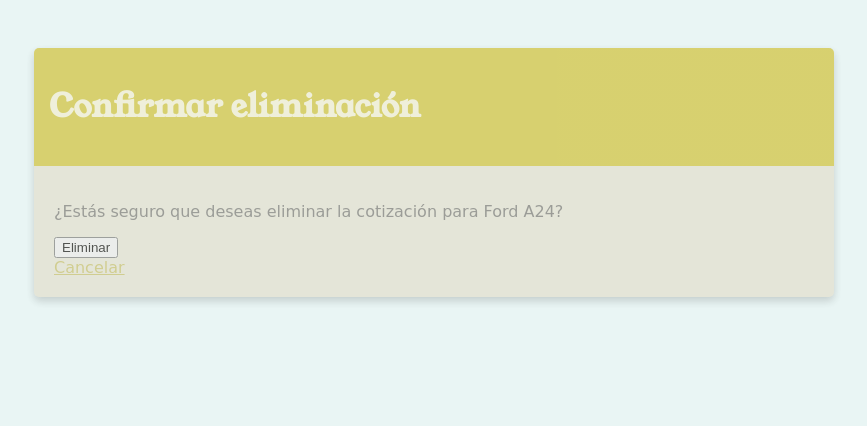
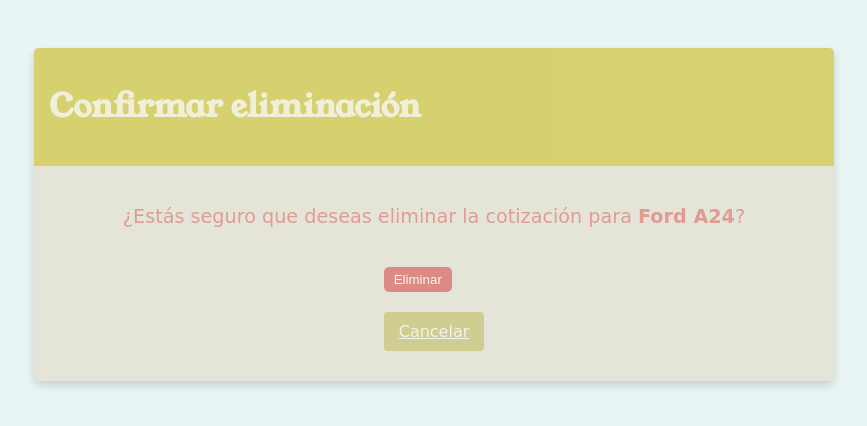
Before and after one commit to davidguillen2002/proyectoweb, a Django app: page /eliminar-cotizacion/25/ in a window 1280 px wide. Shown: the top 426 px of the page, without its empty margins (206-1073 px from the left). Run offline with Django 4.2, Linux system fonts and the light colour scheme; a user stored in the database is signed in; data comes from the database, SQL or seed files in the repository; both versions use the stored data as it was after the commit; some web fonts are replaced.

Commit message:
CRUD COMPLETO CON CORE LISTO

```diff
--- a/base/templates/base/cotizacion_confirm_delete.html
+++ b/base/templates/base/cotizacion_confirm_delete.html
@@ -3,12 +3,13 @@
 <div class="barra-superior">
     <h1>Confirmar eliminación</h1>
 </div>
-<div class="cuerpo-tarjeta">
-    <p>¿Estás seguro que deseas eliminar la cotización para {{ object.vehiculo.marca }} {{ object.vehiculo.modelo }}?</p>
-    <form method="post">
+<div class="cuerpo-tarjeta" style="display: flex; flex-direction: column; align-items: center; gap: 20px;">
+    <p style="color: #d9534f; font-size: 1.2em;">¿Estás seguro que deseas eliminar la cotización para <strong>{{ object.vehiculo.marca }} {{ object.vehiculo.modelo }}</strong>?</p>
+
+    <form method="post" style="display: flex; gap: 10px;">
         {% csrf_token %}
-        <button type="submit">Eliminar</button>
-        <a href="{% url 'lista_cotizaciones' %}">Cancelar</a>
+        <button type="submit" class="boton btn-danger">Eliminar</button>
+        <a href="{% url 'lista_cotizaciones' %}" class="boton">Cancelar</a>
     </form>
 </div>
 {% endblock %}
--- a/proyecto/settings.py
+++ b/proyecto/settings.py
@@ -11,6 +11,7 @@
 """
 
 from pathlib import Path
+import os
 
 # Build paths inside the project like this: BASE_DIR / 'subdir'.
 BASE_DIR = Path(__file__).resolve().parent.parent
@@ -55,7 +56,7 @@
 TEMPLATES = [
     {
         'BACKEND': 'django.template.backends.django.DjangoTemplates',
-        'DIRS': ['C:\\Users\\david\\OneDrive\\Desktop\\Mis_entornos\\mi_web\\src\\proyecto\\base\\templates'],
+        'DIRS': ['C:\\Users\\david\\PycharmProjects\\proyectoweb\\base\\templates\\base'],
         'APP_DIRS': True,
         'OPTIONS': {
             'context_processors': [
```
Also changed, not shown: base/templates/base/lista_cotizaciones.html (+13 -4 lines), base/migrations/0001_initial.py, db.sqlite3.
